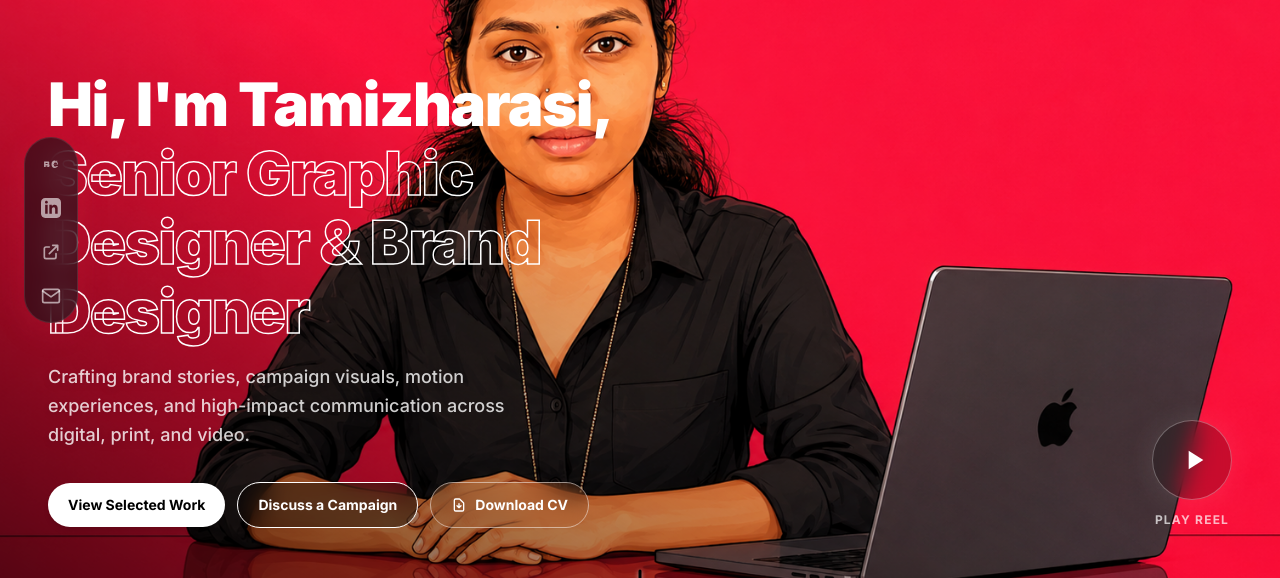
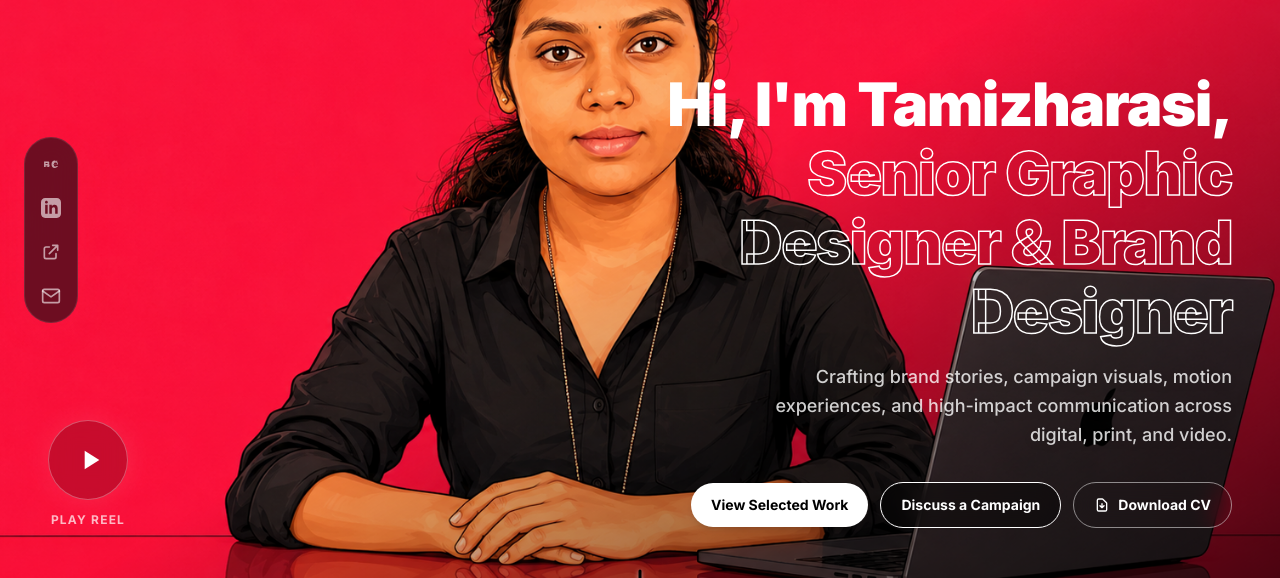
Before and after one commit to mdyusuf0/Tamizharasi_portfolio, a React (Vite) app: page / in a window 1280 px wide. Shown: the part 170-748 px from the top of the page. Built offline with nearby package versions, Linux system fonts and the light colour scheme; no server answers.

Commit message:
Reposition Hero layouts: moved text to right side, shifted video left, moved play button left

```diff
--- a/src/components/Hero.jsx
+++ b/src/components/Hero.jsx
@@ -57,16 +57,16 @@ const Hero = ({ onVideoLoaded }) => {
 
   return (
     <section className="relative w-full h-screen overflow-hidden bg-black">
-      {/* Background Poster - Displays immediately to prevent layout shifts */}
+      {/* Background Poster - Displays immediately, positioned at 20% to place the girl on the left */}
       <div
         className="absolute top-0 left-0 w-full h-full bg-cover bg-center z-0 transition-opacity duration-1000"
         style={{
           backgroundImage: `url(${heroPoster})`,
-          backgroundPosition: 'center 20%'
+          backgroundPosition: '20% 20%'
         }}
       />
 
-      {/* Background Video - Smoothly fades in once loaded */}
+      {/* Background Video - Smoothly fades in once loaded, positioned at 20% */}
       <video
         ref={videoRef}
         loop
@@ -77,20 +77,21 @@ const Hero = ({ onVideoLoaded }) => {
         className={`absolute top-0 left-0 w-full h-full object-cover z-0 transition-opacity duration-1000 ${
           isVideoReady ? 'opacity-100' : 'opacity-0'
         }`}
-        style={{ objectPosition: 'center 20%' }}
+        style={{ objectPosition: '20% 20%' }}
       >
         <source src={heroVideo} type="video/mp4" />
         Your browser does not support the video tag.
       </video>
 
       {/* Gradient mask to preserve original video brightness while ensuring text readability */}
-      <div className="absolute inset-0 bg-gradient-to-tr from-black/70 via-transparent to-transparent z-10" />
+      {/* Uses a left-to-right/bottom-to-top gradient since text is moved to the right */}
+      <div className="absolute inset-0 bg-gradient-to-tl from-black/75 via-transparent to-transparent z-10" />
 
-      {/* Content Container */}
-      <div className="absolute inset-0 z-20 px-6 pb-20 md:pb-[8%] md:px-12 max-w-7xl mx-auto flex flex-col md:flex-row justify-end md:justify-between items-start md:items-end text-left w-full">
+      {/* Content Container (uses flex-row-reverse to swap text to the right and play button to the left) */}
+      <div className="absolute inset-0 z-20 px-6 pb-20 md:pb-[8%] md:px-12 max-w-7xl mx-auto flex flex-col md:flex-row-reverse justify-end md:justify-between items-start md:items-end text-left w-full">
 
-        {/* Left Side: Text and Buttons */}
-        <div className="flex flex-col items-start text-left max-w-2xl w-full">
+        {/* Right Side: Text and Buttons (right-aligned on desktop to balance layout) */}
+        <div className="flex flex-col items-start text-left md:items-end md:text-right max-w-2xl w-full z-20">
 
           {/* Main Heading */}
           <h1
@@ -110,11 +111,11 @@ const Hero = ({ onVideoLoaded }) => {
             {heroContent.subtitle}
           </p>
 
-          {/* Buttons */}
+          {/* Buttons (justifies to the right on desktop) */}
           <div
             data-aos="fade-up"
             data-aos-delay="400"
-            className="flex flex-row flex-wrap items-center gap-3 w-full"
+            className="flex flex-row flex-wrap items-center md:justify-end gap-3 w-full"
           >
             {/* Primary Button */}
             <a
@@ -146,7 +147,7 @@ const Hero = ({ onVideoLoaded }) => {
           </div>
         </div>
 
-        {/* Right Side: Play Video Button */}
+        {/* Left Side: Play Video Button */}
         <div
           data-aos="zoom-in"
           data-aos-delay="600"
```
